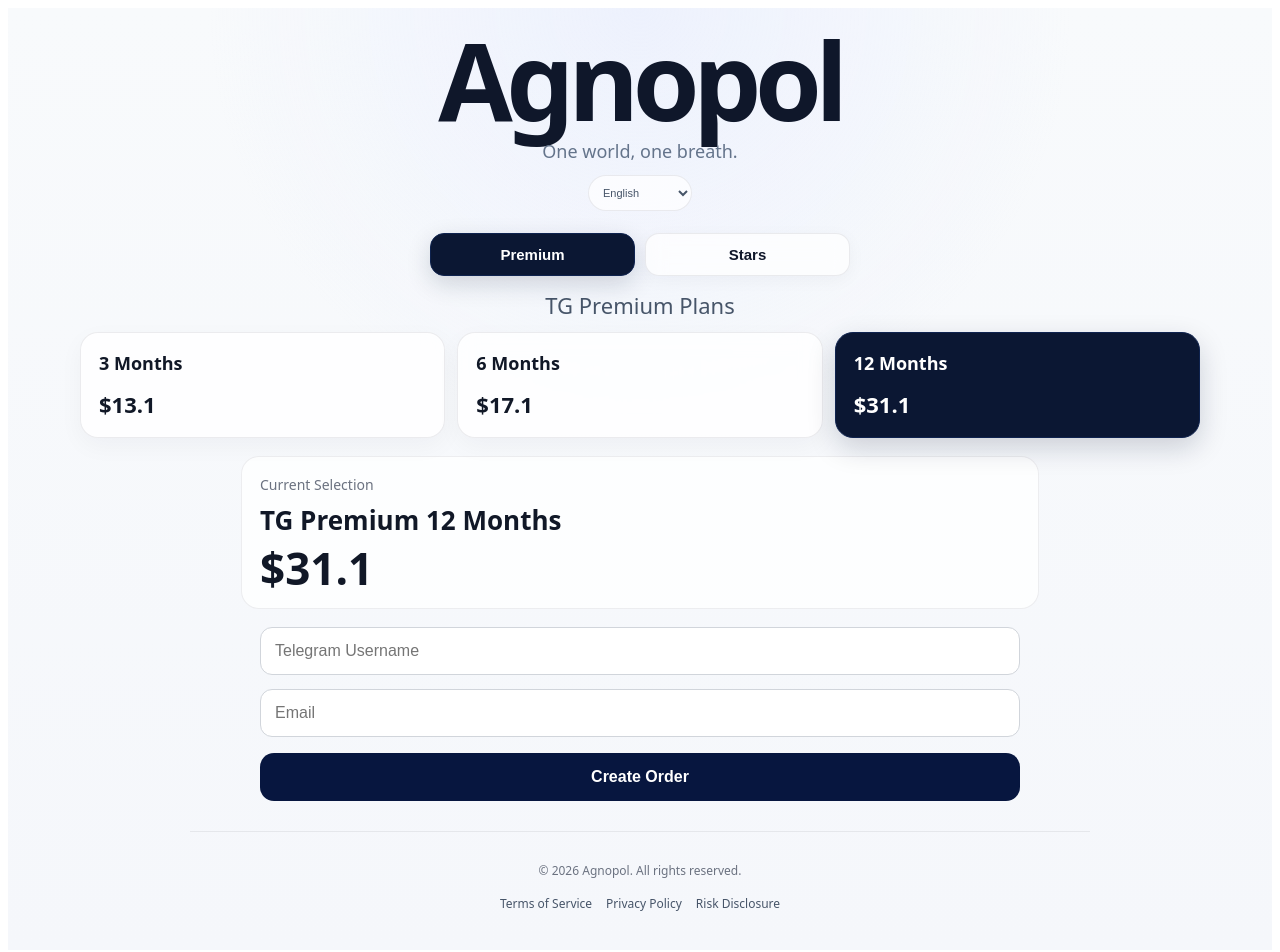
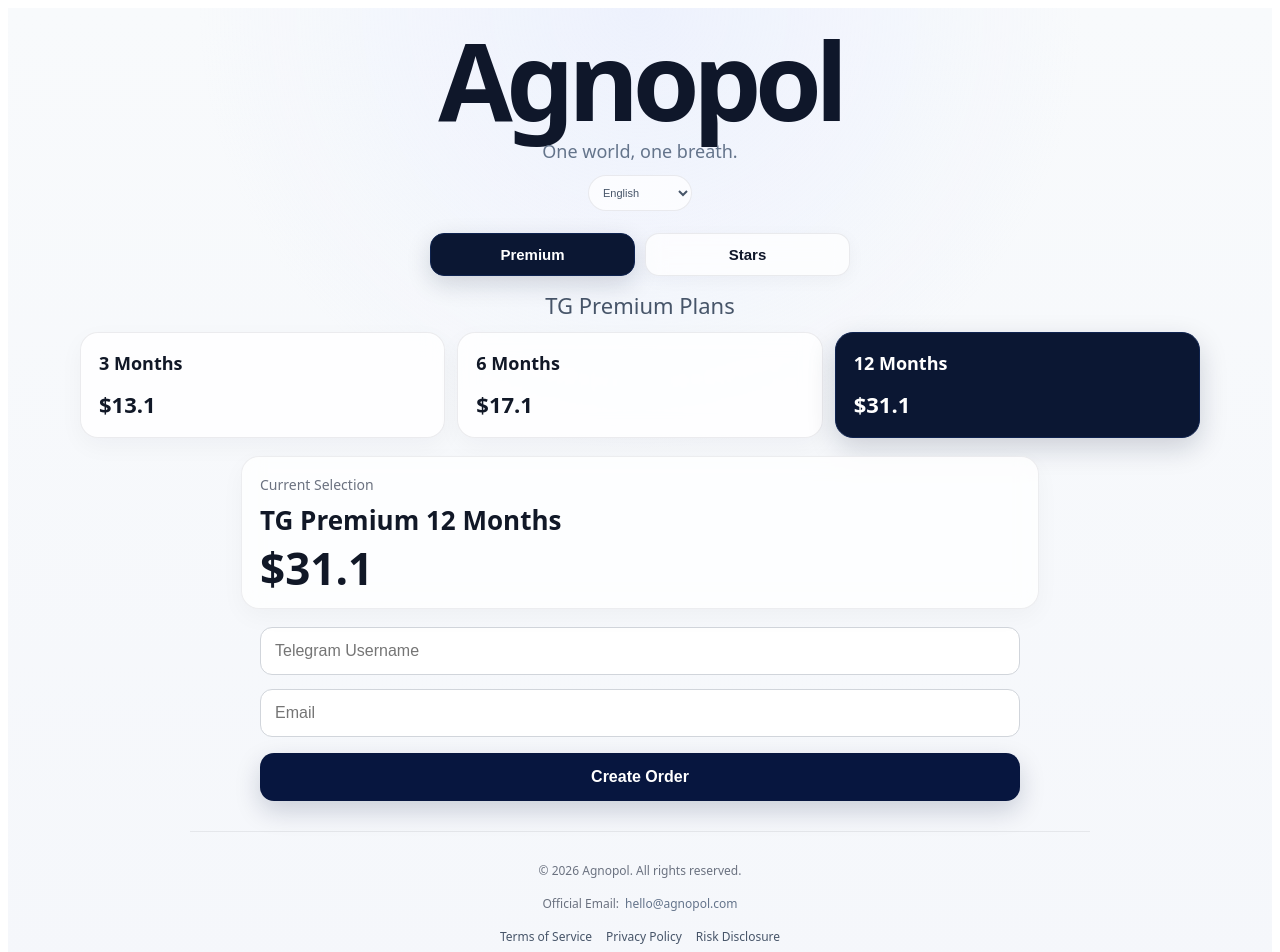
Before and after one commit to ensite999-stack/agnopol-web, a Next.js app: page / in a window 1280 px wide. Shown: the top 952 px of the page. Built offline with nearby package versions, Linux system fonts and the light colour scheme.

Commit message:
Update page.tsx

```diff
--- a/app/page.tsx
+++ b/app/page.tsx
@@ -59,6 +59,7 @@
     footerTerms: string
     footerPrivacy: string
     footerRisk: string
+    officialEmail: string
   }
 > = {
   de: {
@@ -85,6 +86,7 @@
     footerTerms: 'Terms of Service',
     footerPrivacy: 'Privacy Policy',
     footerRisk: 'Risk Disclosure',
+    officialEmail: 'Official Email',
   },
   en: {
     brand: 'Agnopol',
@@ -110,6 +112,7 @@
     footerTerms: 'Terms of Service',
     footerPrivacy: 'Privacy Policy',
     footerRisk: 'Risk Disclosure',
+    officialEmail: 'Official Email',
   },
   es: {
     brand: 'Agnopol',
@@ -135,6 +138,7 @@
     footerTerms: 'Terms of Service',
     footerPrivacy: 'Privacy Policy',
     footerRisk: 'Risk Disclosure',
+    officialEmail: 'Official Email',
   },
   fr: {
     brand: 'Agnopol',
@@ -160,6 +164,7 @@
     footerTerms: 'Terms of Service',
     footerPrivacy: 'Privacy Policy',
     footerRisk: 'Risk Disclosure',
+    officialEmail: 'Official Email',
   },
   ja: {
     brand: 'Agnopol',
@@ -185,6 +190,7 @@
     footerTerms: 'Terms of Service',
     footerPrivacy: 'Privacy Policy',
     footerRisk: 'Risk Disclosure',
+    officialEmail: 'Official Email',
   },
   ko: {
     brand: 'Agnopol',
@@ -210,6 +216,7 @@
     footerTerms: 'Terms of Service',
     footerPrivacy: 'Privacy Policy',
     footerRisk: 'Risk Disclosure',
+    officialEmail: 'Official Email',
   },
   'zh-cn': {
     brand: 'Agnopol',
@@ -235,6 +242,7 @@
     footerTerms: '服务条款',
     footerPrivacy: '隐私政策',
     footerRisk: '风险披露',
+    officialEmail: '官方邮箱',
   },
   'zh-tw': {
     brand: 'Agnopol',
@@ -260,6 +268,7 @@
     footerTerms: '服務條款',
     footerPrivacy: '隱私政策',
     footerRisk: '風險披露',
+    officialEmail: '官方郵箱',
   },
 }
 
@@ -348,6 +357,7 @@
       boxSizing: 'border-box',
       boxShadow: active ? '0 10px 28px rgba(11, 23, 51, 0.18)' : '0 8px 24px rgba(15, 23, 42, 0.04)',
       backdropFilter: 'blur(10px)',
+      transition: 'all 0.2s ease',
     }
   }
 
@@ -409,6 +419,21 @@
         .agnopol-footer-links a {
           color: #475569;
           text-decoration: none;
+        }
+
+        .agnopol-footer-links a:hover {
+          color: #0f172a;
+          text-decoration: underline;
+        }
+
+        .agnopol-email-link {
+          color: #64748b;
+          text-decoration: none;
+        }
+
+        .agnopol-email-link:hover {
+          color: #0f172a;
+          text-decoration: underline;
         }
 
         @media (min-width: 900px) {
@@ -503,17 +528,23 @@
             <div className="agnopol-plan-grid">
               <div onClick={() => setDuration('3m')} style={planCardStyle(duration === '3m')}>
                 <div style={{ fontSize: 18, fontWeight: 800 }}>{t.plan3m}</div>
-                <div style={{ marginTop: 10, fontSize: 22, fontWeight: 900 }}>${prices.tg_premium_3m}</div>
+                <div style={{ marginTop: 10, fontSize: 22, fontWeight: 900 }}>
+                  ${prices.tg_premium_3m}
+                </div>
               </div>
 
               <div onClick={() => setDuration('6m')} style={planCardStyle(duration === '6m')}>
                 <div style={{ fontSize: 18, fontWeight: 800 }}>{t.plan6m}</div>
-                <div style={{ marginTop: 10, fontSize: 22, fontWeight: 900 }}>${prices.tg_premium_6m}</div>
+                <div style={{ marginTop: 10, fontSize: 22, fontWeight: 900 }}>
+                  ${prices.tg_premium_6m}
+                </div>
               </div>
 
               <div onClick={() => setDuration('12m')} style={planCardStyle(duration === '12m')}>
                 <div style={{ fontSize: 18, fontWeight: 800 }}>{t.plan12m}</div>
-                <div style={{ marginTop: 10, fontSize: 22, fontWeight: 900 }}>${prices.tg_premium_12m}</div>
+                <div style={{ marginTop: 10, fontSize: 22, fontWeight: 900 }}>
+                  ${prices.tg_premium_12m}
+                </div>
               </div>
             </div>
           </>
@@ -539,9 +570,18 @@
                 background: 'rgba(255,255,255,0.82)',
                 maxWidth: 720,
                 margin: '0 auto',
+                boxShadow: '0 8px 24px rgba(15, 23, 42, 0.04)',
+                backdropFilter: 'blur(10px)',
               }}
             >
-              <div style={{ fontSize: 17, fontWeight: 800, marginBottom: 10, color: '#111827' }}>
+              <div
+                style={{
+                  fontSize: 17,
+                  fontWeight: 800,
+                  marginBottom: 10,
+                  color: '#111827',
+                }}
+              >
                 {t.starsInputLabel}
               </div>
 
@@ -579,6 +619,8 @@
             maxWidth: 760,
             marginLeft: 'auto',
             marginRight: 'auto',
+            boxShadow: '0 8px 24px rgba(15, 23, 42, 0.035)',
+            backdropFilter: 'blur(10px)',
           }}
         >
           <div style={{ fontSize: 14, color: '#6b7280', marginBottom: 8 }}>
@@ -654,6 +696,7 @@
               fontWeight: 900,
               fontSize: 16,
               cursor: 'pointer',
+              boxShadow: '0 10px 26px rgba(7, 22, 63, 0.18)',
             }}
           >
             {t.createOrder}
@@ -676,6 +719,13 @@
         >
           <p>{t.rights.replace('{year}', String(currentYear))}</p>
 
+          <p style={{ marginTop: 4 }}>
+            <span style={{ marginRight: 6 }}>{t.officialEmail}:</span>
+            <a href="mailto:hello@agnopol.com" className="agnopol-email-link">
+              hello@agnopol.com
+            </a>
+          </p>
+
           <div className="agnopol-footer-links">
             <a href={`/legal?lang=${lang}#terms`}>{t.footerTerms}</a>
             <a href={`/legal?lang=${lang}#privacy`}>{t.footerPrivacy}</a>
```
